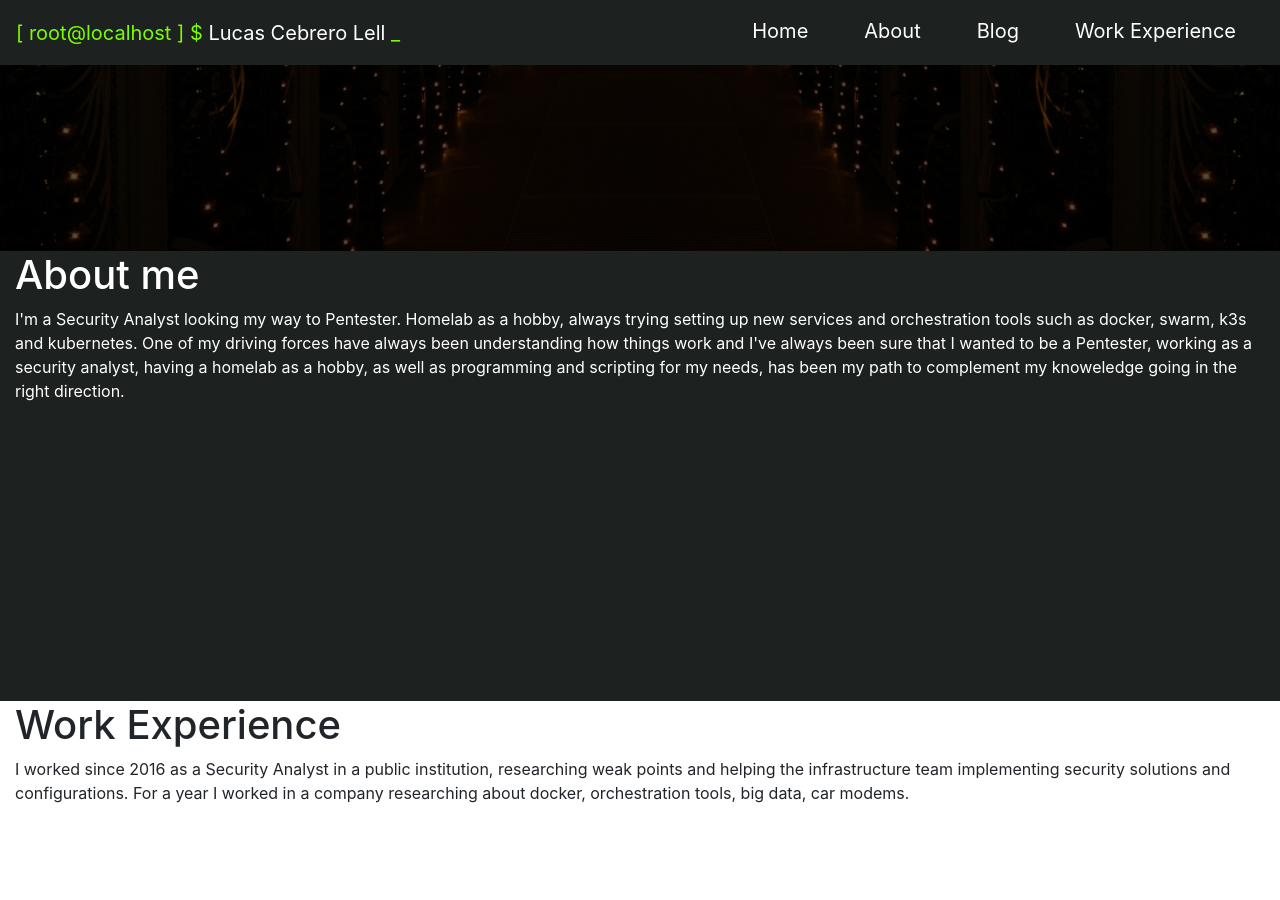
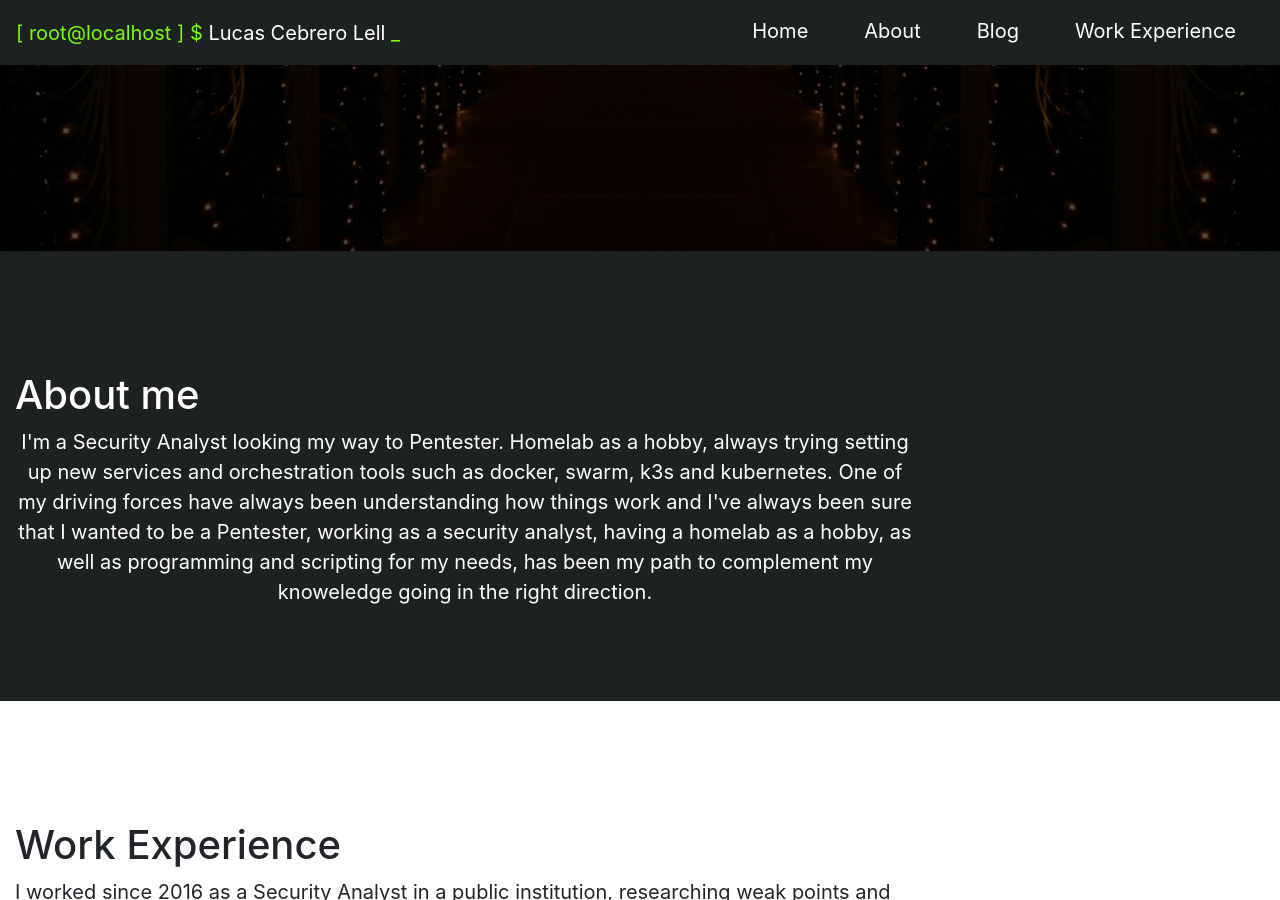
Before and after one commit to lucascebrero/lucascebrero.github.io, a Jekyll site: the page built from index.md, in a window 1280 px wide and 900 px high, scrolled down 649 px. Built offline with Jekyll 4.4.1, drawn with Linux system fonts in a browser that asks for light colours.

Commit message:
Classes for section about and work experience

```diff
--- a/index.md
+++ b/index.md
@@ -14,15 +14,15 @@ title: Home
 	<section><hr/></section>
 </section>
 <section id="about" class="about container-fluid">
-	<h1>About me</h1>
-	<p>
+	<h1 class="text-h1">About me</h1>
+	<p class="about-text">
 		I'm a Security Analyst looking my way to Pentester. Homelab as a hobby, always trying setting up new services and orchestration tools such as docker, swarm, k3s and kubernetes.
 		One of my driving forces have always been understanding how things work and I've always been sure that I wanted to be a Pentester, working as a security analyst, having a homelab as a hobby, as well as programming and scripting for my needs,  has been my path to complement my knoweledge going in the right direction.
 	</p>
 </section>
 <section id="work" class="work-experience container-fluid">
-	<h1>Work Experience</h1>
-	<p>
+	<h1 class="text-h1">Work Experience</h1>
+	<p class="work-text">
 		I worked since 2016 as a Security Analyst in a public institution, researching weak points and helping the infrastructure team implementing security solutions and configurations.
 		For a year I worked in a company researching about docker, orchestration tools, big data, car modems.
 	</p>
```
